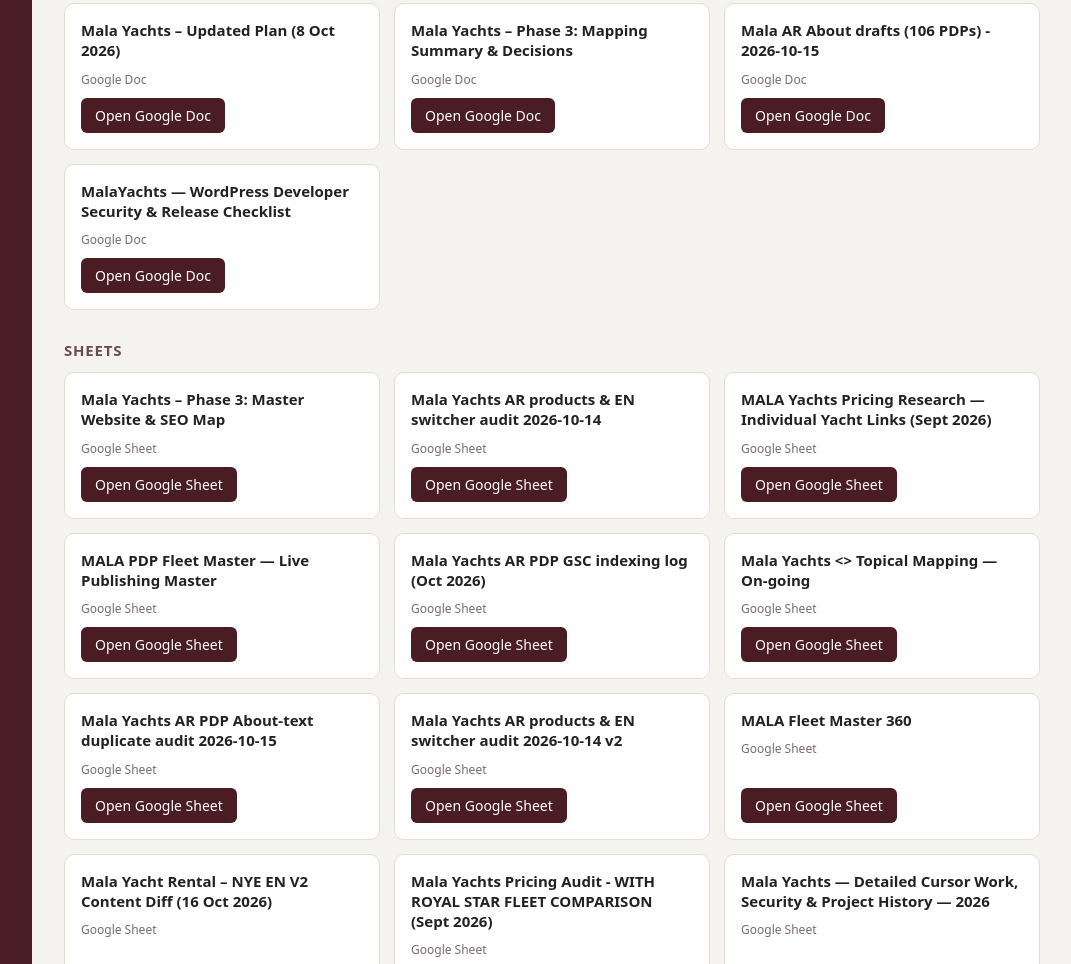
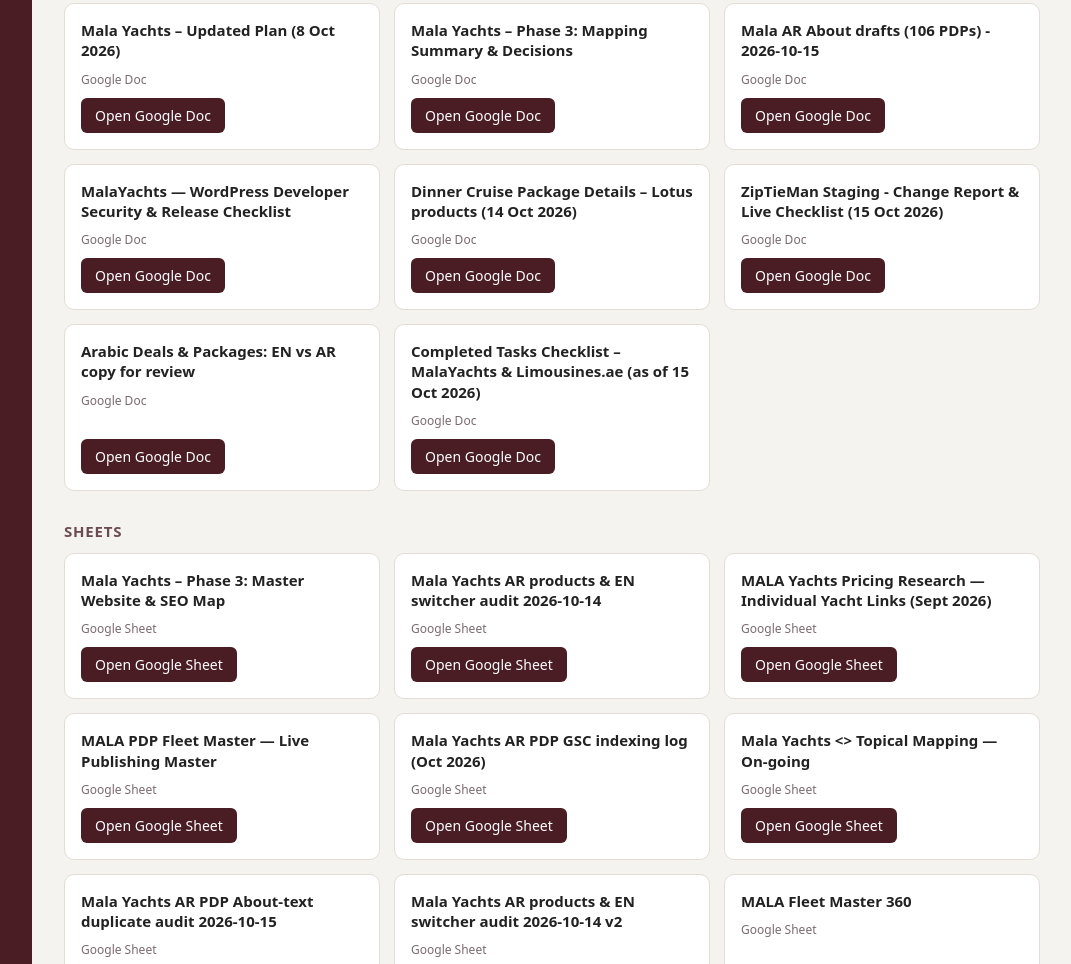
Before and after one commit to Kanwal7869/mala-dash-0a49861941c7, a plain HTML site: page index.html in a window 1280 px wide. Shown: the part 1913-2877 px from the top of the page, without its empty margins (208-1279 px from the left). Drawn offline with Linux system fonts and the light colour scheme.

Commit message:
Add Mala docs from Docs home list

```diff
--- a/index.html
+++ b/index.html
@@ -82,6 +82,10 @@
         <div class="card"><div class="title">Mala Yachts – Phase 3: Mapping Summary &amp; Decisions</div><div class="kind">Google Doc</div><a href="https://docs.google.com/document/d/109U748F8jrAJdtnAJXqnZ0MaRyEfmkzoybY3XjDL2gM/edit" target="_blank" rel="noopener">Open Google Doc</a></div>
         <div class="card"><div class="title">Mala AR About drafts (106 PDPs) - 2026-10-15</div><div class="kind">Google Doc</div><a href="https://docs.google.com/document/d/1N2P_4QxFS5mv9A2trf0TSMmP7rZJCVfq0RtWCwMC-cA/edit" target="_blank" rel="noopener">Open Google Doc</a></div>
         <div class="card"><div class="title">MalaYachts — WordPress Developer Security &amp; Release Checklist</div><div class="kind">Google Doc</div><a href="https://docs.google.com/document/d/1zu4CsDzZvhp-SdPf_1948ef3Eh9Ss_gRXsEAXLOoR64/edit" target="_blank" rel="noopener">Open Google Doc</a></div>
+        <div class="card"><div class="title">Dinner Cruise Package Details – Lotus products (14 Oct 2026)</div><div class="kind">Google Doc</div><a href="https://docs.google.com/document/d/1SI7lF5il3P5jN_LSRNeBBCpsu6gGdu3C69Wx9EkXW7Q/edit" target="_blank" rel="noopener">Open Google Doc</a></div>
+        <div class="card"><div class="title">ZipTieMan Staging - Change Report &amp; Live Checklist (15 Oct 2026)</div><div class="kind">Google Doc</div><a href="https://docs.google.com/document/d/1ml2eb1c7rVSj4ez2PQmhj6UioW6j0cSviLwzMlK5Y-U/edit" target="_blank" rel="noopener">Open Google Doc</a></div>
+        <div class="card"><div class="title">Arabic Deals &amp; Packages: EN vs AR copy for review</div><div class="kind">Google Doc</div><a href="https://docs.google.com/document/d/1vU9XcJEvTj9RAsQDcDA0tdgFWV0hr-DdrUFnbMuOvkQ/edit" target="_blank" rel="noopener">Open Google Doc</a></div>
+        <div class="card"><div class="title">Completed Tasks Checklist – MalaYachts &amp; Limousines.ae (as of 15 Oct 2026)</div><div class="kind">Google Doc</div><a href="https://docs.google.com/document/d/1Om8CfFcZtZoE56RKQDWFvJTZUI8aDt1QlH_g4CFH_dw/edit" target="_blank" rel="noopener">Open Google Doc</a></div>
       </div>
     </section>
     <section class="group">
```
